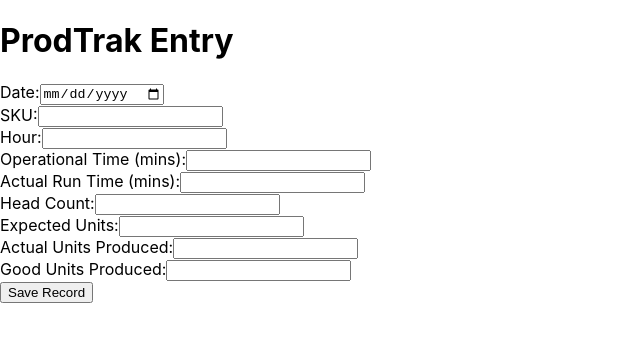
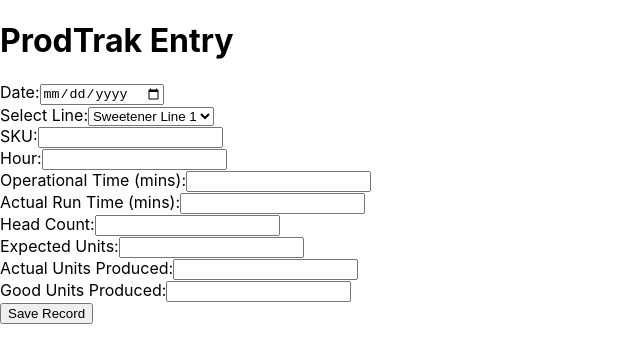
Before and after one commit to tlovell5/prodtrak, a React (Create React App) app: page / in a window 1280 px wide. Shown: the top 362 px of the page, without its empty margins (0-640 px from the left). Built offline with nearby package versions, Linux system fonts and the light colour scheme.

Commit message:
database dropdown all working

```diff
--- a/src/App.js
+++ b/src/App.js
@@ -4,6 +4,7 @@ import { supabase } from './supabaseClient';
 function App() {
   const [formData, setFormData] = useState({
     date: null,
+    selectLine: "Sweetener Line 1",  // Set to default value
     sku: "",
     hour: "",
     operationalTime: null,
@@ -69,6 +70,7 @@ function App() {
       alert('Record saved!');
       setFormData({
         date: null,
+        selectLine: "Sweetener Line 1",  // Reset to default
         sku: "",
         hour: "",
         operationalTime: null,
@@ -94,6 +96,17 @@ function App() {
         <div>
           <label>Date:</label>
           <input type="date" name="date" value={formData.date || ''} onChange={handleChange} required />
+        </div>
+        <div>
+          <label>Select Line:</label>
+          <select name="selectLine" value={formData.selectLine} onChange={handleChange} required>
+            <option value="Sweetener Line 1">Sweetener Line 1</option>
+            <option value="Sweetener Line 2">Sweetener Line 2</option>
+            <option value="Non Allergen Mix">Non Allergen Mix</option>
+            <option value="Allergen Mix">Allergen Mix</option>
+            <option value="Handfill 1">Handfill 1</option>
+            <option value="Handfill 2">Handfill 2</option>
+          </select>
         </div>
         <div>
           <label>SKU:</label>
```
